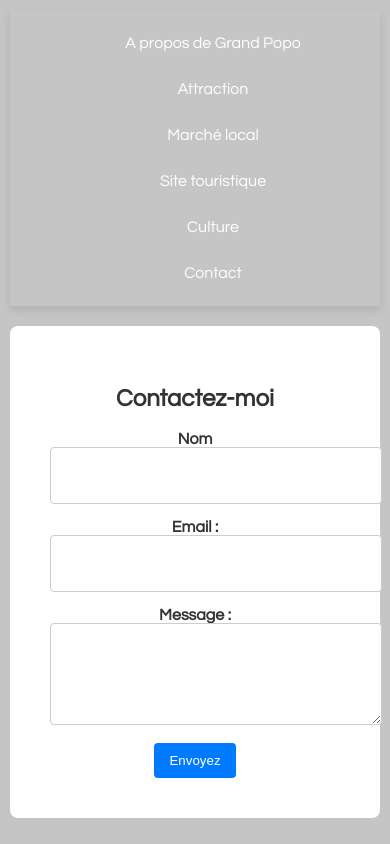
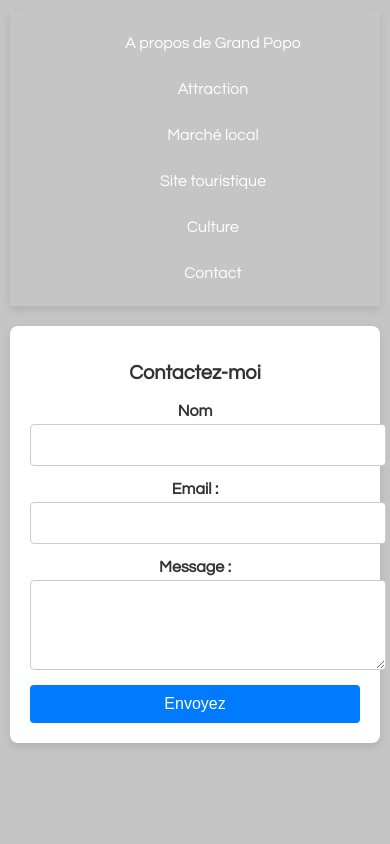
Before and after one commit to Olouwatobi-heberge/RSV, a plain HTML site: page Contact.html in a window 390 px wide. Drawn offline with Linux system fonts and the light colour scheme.

Commit message:
Mise à jour du responsive design

```diff
--- a/styles.css
+++ b/styles.css
@@ -95,47 +95,92 @@ ul li {
 
 #Contact {
     background-color: #ffffff;
-	padding: 40px;
+    padding: 30px;
     border-radius: 8px;
     margin-top: 20px;
+    max-width: 600px; /* Limite la largeur pour éviter un affichage trop étiré */
+    margin-left: auto;
+    margin-right: auto;
+    box-shadow: 0 4px 8px rgba(0, 0, 0, 0.1); /* Ajout d'un effet moderne */
 }
-h2{
+
+h2 {
     margin-bottom: 20px;
     color: #333;
+    text-align: center;
+    font-size: 24px; /* Ajustement pour mobile */
 }
-.form-group{
+
+.form-group {
     margin-bottom: 15px;
+    display: flex;
+    flex-direction: column;
+}
 
-}
 label {
     font-weight: bold;
     color: #333;
+    margin-bottom: 5px;
 }
 
-input[ type="text"], input[ type="email"], textarea {
+input[type="text"],
+input[type="email"],
+textarea {
     width: 100%;
-	padding: 20px;
+    padding: 15px;
     border: 1px solid #ccc;
     border-radius: 4px;
+    font-size: 16px; /* Taille adaptée au mobile */
     transition: border-color 0.3s;
 }
-input[ type="text"]:focus,input[ type="email"]:focus, textarea
-:focus{
+
+input[type="text"]:focus,
+input[type="email"]:focus,
+textarea:focus {
     border-color: #007bff;
+    outline: none; /* Supprime le contour bleu par défaut */
 }
 
-button{
+button {
     background-color: #007bff;
     color: white;
     border: none;
-	padding: 10px 15px;
+    padding: 12px 18px;
     border-radius: 4px;
     cursor: pointer;
-	transition: background-color 0.3s;
+    font-size: 18px;
+    width: 100%; /* Assure un bon affichage sur mobile */
+    transition: background-color 0.3s, transform 0.2s;
 }
-button:hover{
+
+button:hover {
     background-color: #0056b3;
+    transform: scale(1.05); /* Effet visuel agréable */
 }
+
+/* Responsive Design */
+@media (max-width: 600px) {
+    #Contact {
+        padding: 20px; /* Réduction du padding sur petits écrans */
+    }
+
+    h2 {
+        font-size: 20px; /* Réduction pour éviter l'effet trop grand sur mobile */
+    }
+
+    input[type="text"],
+    input[type="email"],
+    textarea {
+        font-size: 14px;
+        padding: 12px; /* Ajustement pour mobile */
+    }
+
+    button {
+        font-size: 16px;
+        padding: 10px; /* Adaptation pour un meilleur confort */
+    }
+}
+
 
 
 
```
Lines whose indentation alone changed are shown as unchanged.
